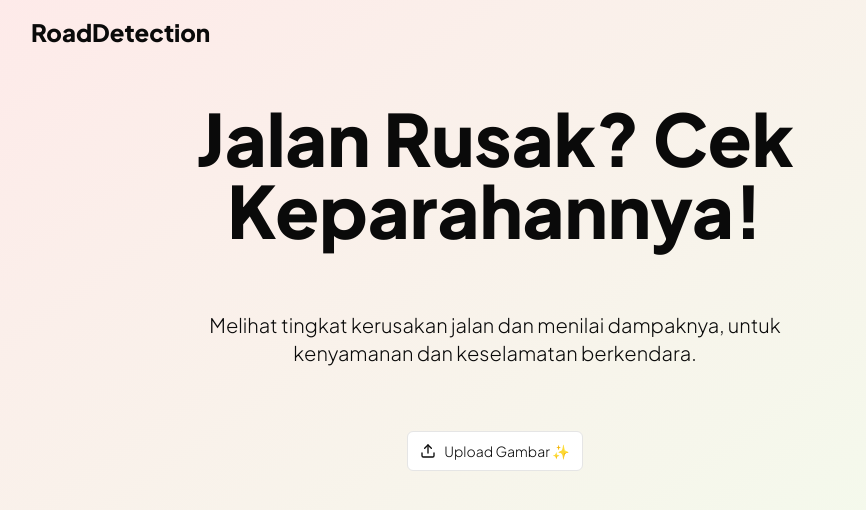
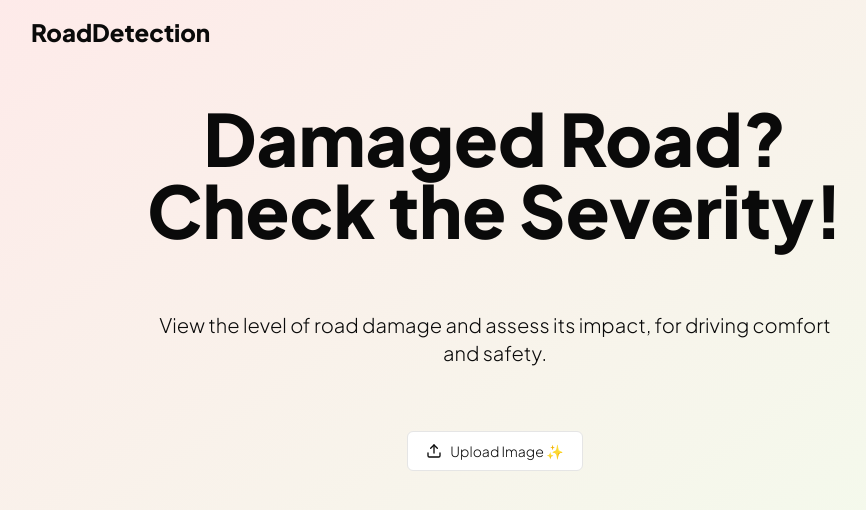
Before and after one commit to faharAhnaf/damaged-roads, a Next.js app: page / in a window 1280 px wide. Shown: the top 510 px of the page, without its empty margins (145-1011 px from the left). Built offline with nearby package versions, Linux system fonts and the light colour scheme; no server answers.

Commit message:
fix: convert indonesian to english

```diff
--- a/components/DialogForm/index.tsx
+++ b/components/DialogForm/index.tsx
@@ -125,7 +125,7 @@ export default function FormDialog() {
         </li>
         <li>
           <div className="grid w-full max-w-sm items-center gap-3">
-            <Label htmlFor="image">Gambar</Label>
+            <Label htmlFor="image">Image</Label>
             <Input
               id="image"
               type="file"
--- a/components/DialogUpload/index.tsx
+++ b/components/DialogUpload/index.tsx
@@ -17,7 +17,7 @@ export default function UploadDialog() {
       <DialogContent className="gap-0 overflow-hidden p-0 md:rounded-2xl">
         <DialogHeader className="items-center justify-center space-y-3 px-16 py-8">
           <DialogTitle className="font-display text-2xl font-bold leading-normal tracking-normal">
-            Upload Gambar
+            Upload Image
           </DialogTitle>
           <Separator />
           <FormDialog />
--- a/components/ResultAccuration/index.tsx
+++ b/components/ResultAccuration/index.tsx
@@ -34,11 +34,8 @@ export default function AccurationResult() {
                             className="flex items-center justify-between"
                           >
                             <p className=" font-medium">
-                              {key.replace(
-                                `Result-${index}`,
-                                `Hasil ${index + 1}`
-                              )}{" "}
-                              - {label[index]}
+                              {key.replace(`-${index}`, ` ${index + 1}`)} -{" "}
+                              {label[index]}
                             </p>
                             <p className="font-bold text-blue-600">
                               {percentage.toFixed(2)}%
@@ -82,11 +79,8 @@ export default function AccurationResult() {
                             className="flex items-center justify-between"
                           >
                             <p className="font-medium">
-                              {key.replace(
-                                `Result-${index}`,
-                                `Hasil ${index + 1}`
-                              )}{" "}
-                              - {keyObject}
+                              {key.replace(`-${index}`, ` ${index + 1}`)} -{" "}
+                              {keyObject}
                             </p>
                             <p className="font-bold text-blue-600">
                               {percentage.toFixed(2)}%
@@ -103,7 +97,7 @@ export default function AccurationResult() {
         </div>
       ) : (
         <div className="flex flex-col items-center justify-center">
-          <HeaderTwo>Tidak Ada Hasil Akurasi</HeaderTwo>
+          <HeaderTwo>No Accuracy Results</HeaderTwo>
         </div>
       )}
     </>
--- a/components/ResultBoundingBox/index.tsx
+++ b/components/ResultBoundingBox/index.tsx
@@ -31,7 +31,7 @@ export default function BoundingBoxResult() {
         </div>
       ) : (
         <div className="flex flex-col items-center justify-center">
-          <HeaderTwo>Tidak Ada Hasil Bounding Box</HeaderTwo>
+          <HeaderTwo>No Bounding Box Result</HeaderTwo>
         </div>
       )}
     </>
--- a/components/ResultLocation/index.tsx
+++ b/components/ResultLocation/index.tsx
@@ -3,21 +3,17 @@ import { useData } from "@/stores/data-store";
 export default function LocationResult() {
   const { data } = useData();
 
-  // Check if latitude and longitude are available
   if (!data.lat || !data.long) {
-    return <div>Loading...</div>; // Or handle the case when data is not available
   }
 
   return (
     <div className="flex flex-col items-center h-72">
       <iframe
         className="rounded-xl w-full h-full"
-        // width="500"
-        // height="300"
-        style={{ border: 0 }} // Use CSS to remove the border
+        style={{ border: 0 }}
         scrolling="no"
-        src={`https://maps.google.com/maps?q=${data.lat},${data.long}&hl=id&z=14&output=embed`}
-        title="Google Map" // Add a title for accessibility
+        src={`https://maps.google.com/maps?q=${data.lat},${data.long}&hl=us&z=14&output=embed`}
+        title="Google Map"
       ></iframe>
     </div>
   );
--- a/components/core/LoadingImage.tsx
+++ b/components/core/LoadingImage.tsx
@@ -16,7 +16,7 @@ const LoadingImage = ({ imageURL }: { imageURL: string }) => {
         {" "}
         <div className="w-16 h-16 border-4 border-t-4 border-gray-200 rounded-full animate-spin border-t-blue-500 mb-4"></div>
         <h1 className="text-xl font-bold text-white animate-pulse">
-          Generate Hasil
+          Generate Results
         </h1>
       </div>
     </div>
--- a/containers/home-page/result-section.tsx
+++ b/containers/home-page/result-section.tsx
@@ -17,9 +17,9 @@ export default function ResultSection() {
         <>
           <section className="pt-10 grid lg:grid-cols-3 mb-20">
             {[
-              { title: "akurasi", section: <AccurationResult /> },
+              { title: "accuracy", section: <AccurationResult /> },
               { title: "bounding box", section: <BoundingBoxResult /> },
-              { title: "lokasi", section: <LocationResult /> },
+              { title: "location", section: <LocationResult /> },
             ].map((item, index) => (
               <span key={index} className="space-y-5 mx-5 my-5 lg:my-0">
                 <div className="flex flex-col justify-center items-center ">
--- a/containers/home-page/upload-section.tsx
+++ b/containers/home-page/upload-section.tsx
@@ -20,13 +20,13 @@ export default function UploadSection() {
   // }, [setUrl]);
 
   return (
-    <section className="pt-20 grid lg:place-items-center lg:max-w-2xl mx-auto text-center space-y-5">
+    <section className="pt-20 grid lg:place-items-center lg:max-w-3xl mx-auto text-center space-y-5">
       <p className="font-black lg:text-7xl text-3xl">
-        Jalan Rusak? Cek Keparahannya!
+        Damaged Road? Check the Severity!
       </p>
       <p className="lg:text-xl text-sm mx-10">
-        Melihat tingkat kerusakan jalan dan menilai dampaknya, untuk kenyamanan
-        dan keselamatan berkendara.
+        View the level of road damage and assess its impact, for driving comfort
+        and safety.
       </p>
 
       {/* {open && ( */}
@@ -36,7 +36,7 @@ export default function UploadSection() {
         className="mx-auto flex lg:w-44 grid-cols-2"
       >
         <Upload />
-        Upload Gambar ✨
+        Upload Image ✨
       </Button>
       {/* )} */}
 
--- a/lib/axios/index.ts
+++ b/lib/axios/index.ts
@@ -7,7 +7,6 @@ const headers = {
 
 const instance = axios.create({
   baseURL: process.env.NEXT_PUBLIC_API_URL,
-  timeout: 20000,
   headers,
   withCredentials: true,
 });
```
